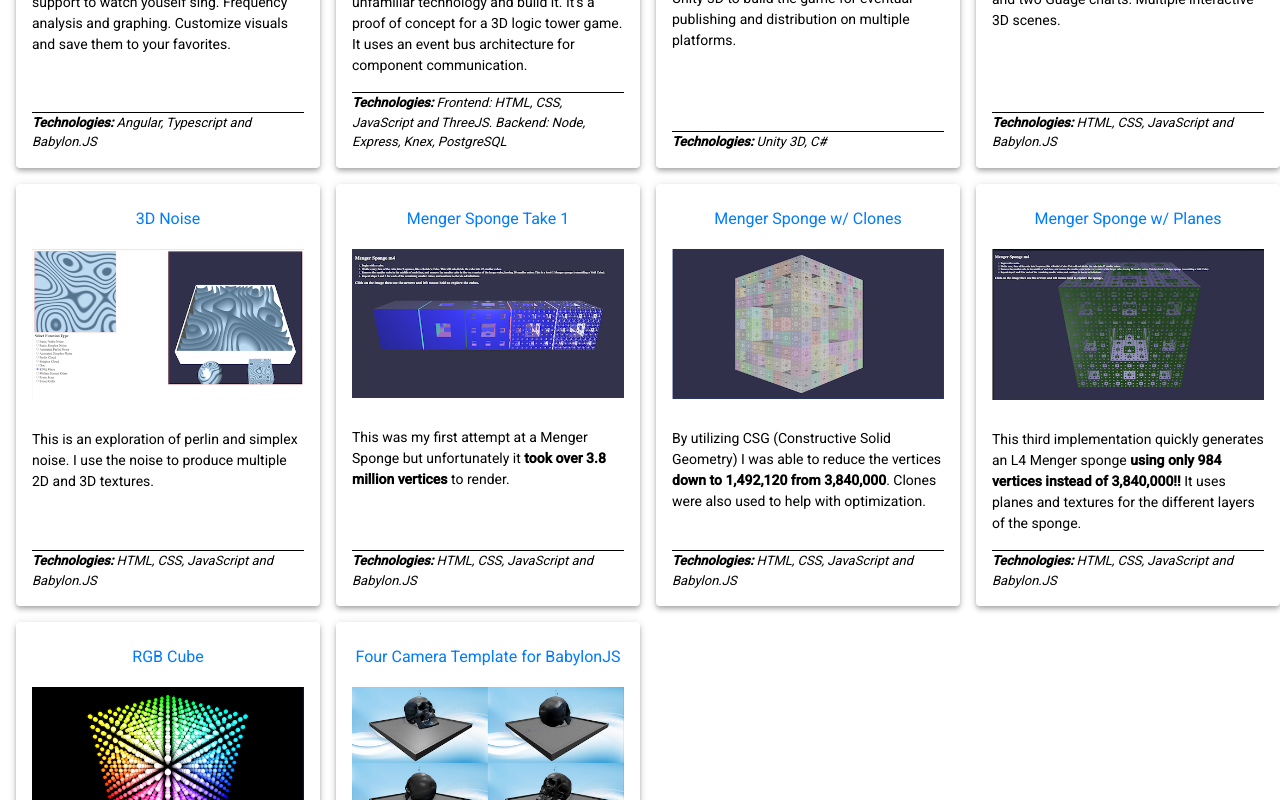
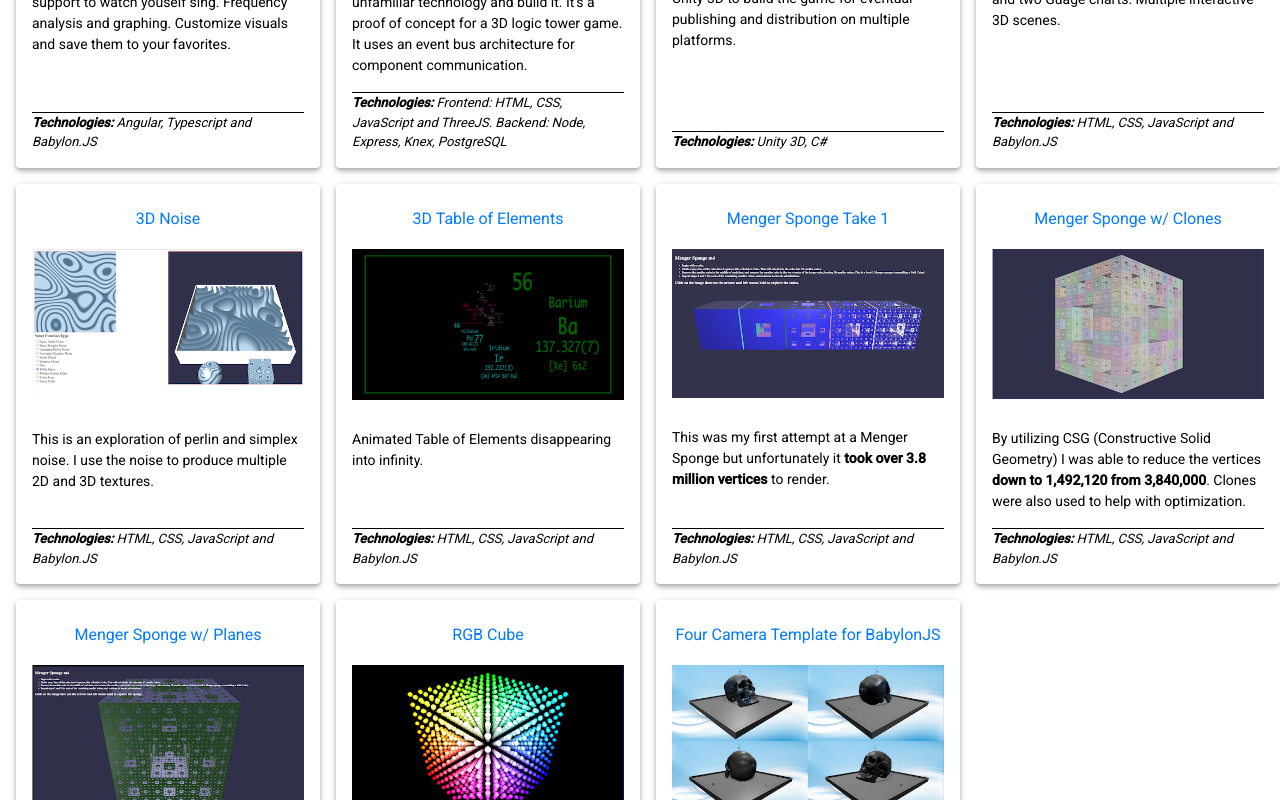
Before and after one commit to mcoons/combined, an Angular app: page /home in a window 1280 px wide. Shown: the part 1618-2418 px from the top of the page. Built offline with nearby package versions, Linux system fonts and the light colour scheme.

Commit message:
Added css and babylon atom projects

```diff
--- a/src/app/appData.ts
+++ b/src/app/appData.ts
@@ -35,6 +35,15 @@ export const appData2D = [
     "link": "/frame/spartans",
     "github": "https://github.com/mcoons/spartans",
     "published": "http://spartans.michaelcoons.tech"
+  },
+  {
+    "name": "3D Table of Elements",
+    "img": "/assets/images/cssatoms.png",
+    "desc": "Animated Table of Elements disappearing into infinity.",
+    "tech": "HTML, CSS, JavaScript",
+    "link": "/frame/cssatoms",
+    "github": "https://github.com/mcoons/css_atoms",
+    "published": "https://mcoons.github.io/css_atoms/"
   },
   {
     "name": "Snowflake Overlay",
@@ -112,6 +121,15 @@ export const appData3D = [
     "published": "http://noise.michaelcoons.tech"
   },
   {
+    "name": "3D Table of Elements",
+    "img": "/assets/images/babylonatoms.png",
+    "desc": "Animated Table of Elements disappearing into infinity.",
+    "tech": "HTML, CSS, JavaScript and Babylon.JS",
+    "link": "/frame/babylonatoms",
+    "github": "https://github.com/mcoons/babylon_atoms",
+    "published": "https://mcoons.github.io/babylon_atoms/"
+  },
+  {
     "name": "Menger Sponge Take 1",
     "img": "/assets/images/menger.png",
     "desc": "This was my first attempt at a Menger Sponge but unfortunately it <b>took over 3.8 million vertices</b> to render.",
--- a/src/app/frame/frame.component.ts
+++ b/src/app/frame/frame.component.ts
@@ -48,7 +48,9 @@ export class FrameComponent implements OnInit, AfterViewInit {
     'reactnews':'https://mcoons.github.io/react-news/?fromIframe=true',
     'g90':'https://g90.herokuapp.com/students',
     'spartans':'https://spartanfb.herokuapp.com/',
-    '3dcharts':'https://mcoons.github.io/3dcharts/'
+    '3dcharts':'https://mcoons.github.io/3dcharts/',
+    'babylonatoms':'https://mcoons.github.io/babylon_atoms/',
+    'cssatoms':'https://mcoons.github.io/css_atoms/'
   }
 
   constructor(private _Activatedroute: ActivatedRoute) {
```
Also changed, not shown: src/assets/images/babylonatoms.png (added), src/assets/images/cssatoms.png (added).
